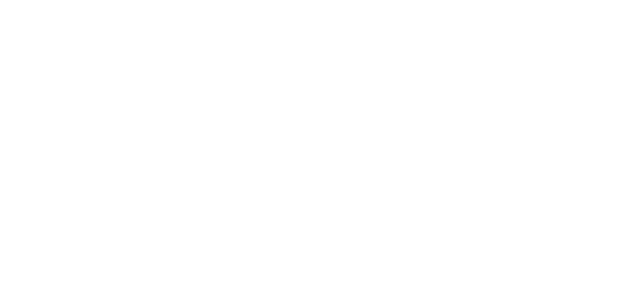
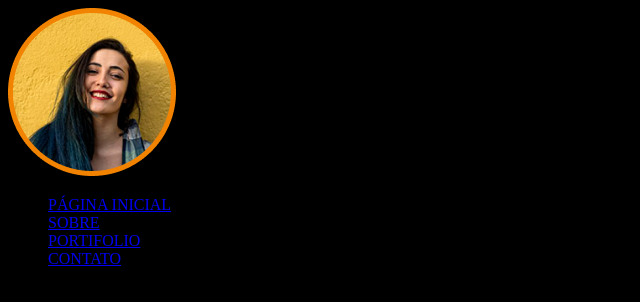
Before and after one commit to yuri184senac/Curso-Tecnologia-Web1, a plain HTML site: page SITE PORTFOLIO/index.html in a window 1280 px wide. Shown: the whole page, without its empty margins (0-640 px from the left). Drawn offline with Linux system fonts and the light colour scheme.

Commit message:
index html

```diff
--- /dev/null
+++ b/SITE PORTFOLIO/CSS/style.css
@@ -0,0 +1,3 @@
+body {
+    background-color: black;
+}
--- a/SITE PORTFOLIO/index.html
+++ b/SITE PORTFOLIO/index.html
@@ -4,9 +4,33 @@
     <meta charset="UTF-8">
     <meta http-equiv="X-UA-Compatible" content="IE=edge">
     <meta name="viewport" content="width=device-width, initial-scale=1.0">
-    <title>Document</title>
+    <link rel="stylesheet" href="CSS/style.css" type="text/css"/>
+    <title>Meu portifolio</title>
+
 </head>
 <body>
+    <div id="principal">
+        <header>
+            <div id="logo">
+                <a href=""><img src="imagens/logo.png" alt="foto da fulana" title=""></a>
+
+            </div>
+            <nav>
+                <ul>
+                    <li><a href="index.html">PÁGINA INICIAL</a></li>
+                    <li><a href="sobre.html">SOBRE</a></li>
+                    <li><a href="portifolio.html">PORTIFOLIO</a></li>
+                    <li><a href="contato.html">CONTATO</a></li>
+                </ul>
+            </nav>
+        </header>
+        <div id="meiuca">
+
+        </div>
+        <footer>
+
+        </footer>
+    </div>
 
 </body>
 </html>
```
